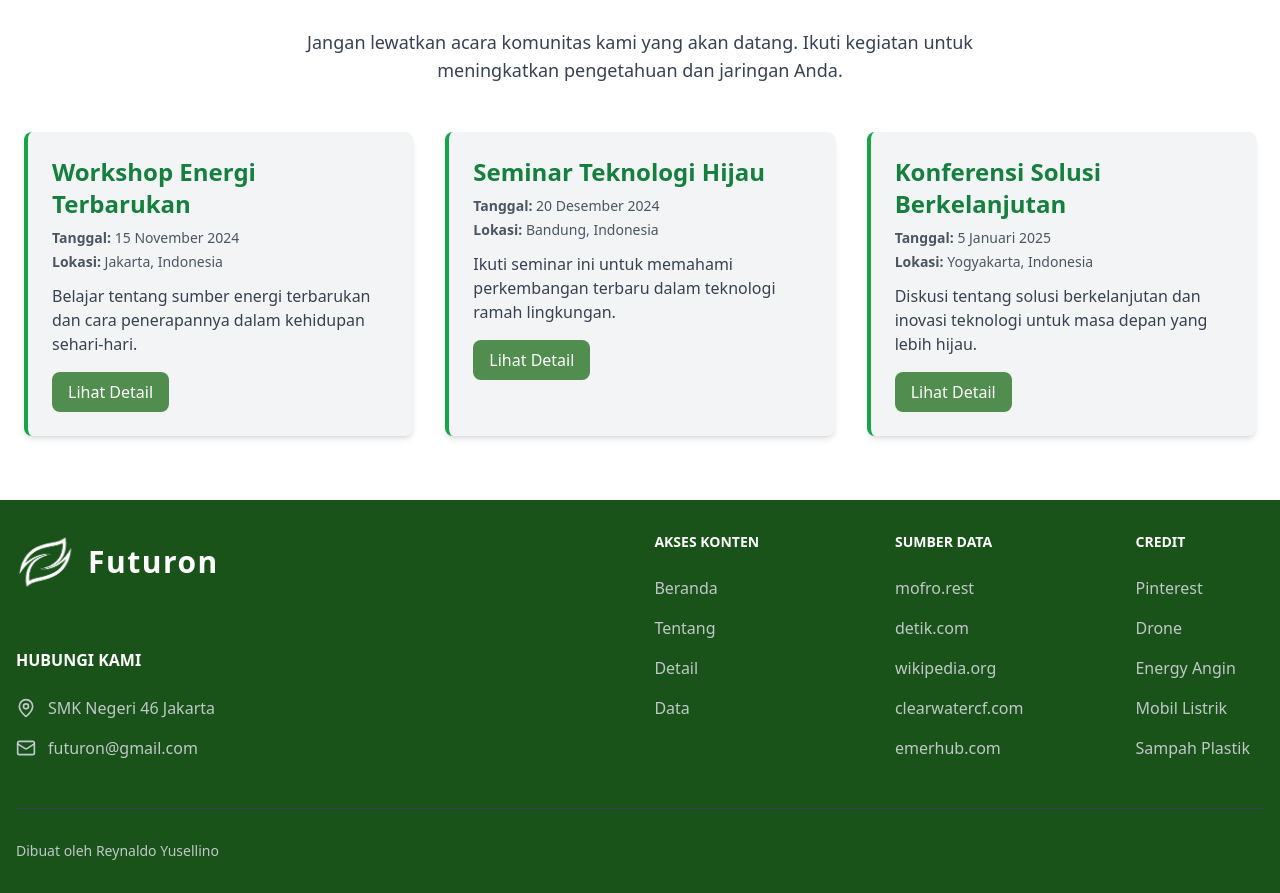
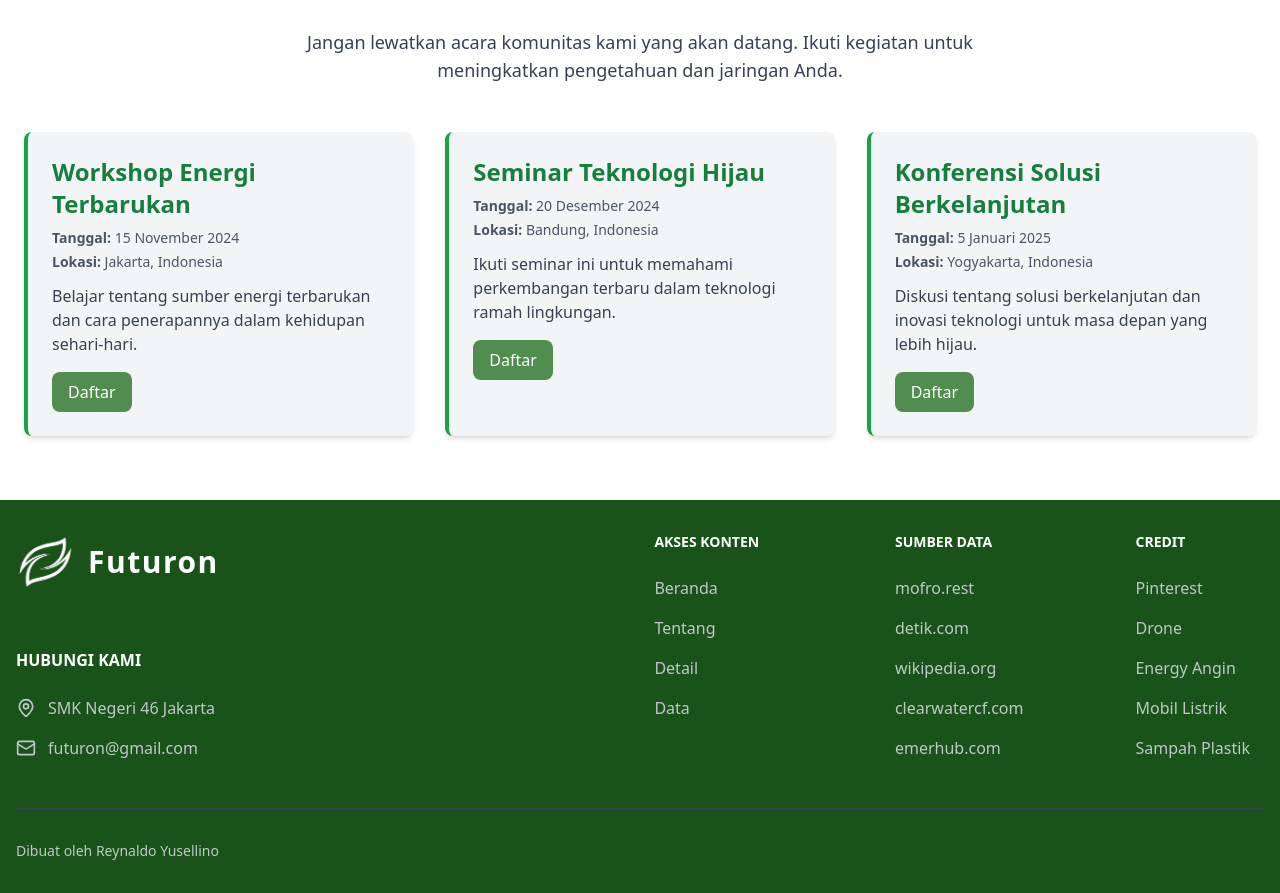
Before and after one commit to reynaldo0/Futuron, a React (Vite) app: page /comunity in a window 1280 px wide. Shown: the part 2060-2953 px from the top of the page. Built offline with nearby package versions, Linux system fonts and the light colour scheme; no server answers.

Commit message:
add : upcoming event

```diff
--- a/src/pages/Comunity/Comunity.jsx
+++ b/src/pages/Comunity/Comunity.jsx
@@ -2,7 +2,7 @@ import React from 'react'
 import Hero from './Hero'
 import Events from './Events'
 import Benefits from './Benefit'
-import UpcomingEventsSection from './UpcomingEvenrs'
+import UpcomingEvents from './UpcomingEvenrs'
 
 const Comunity = () => {
   return (
@@ -10,7 +10,7 @@ const Comunity = () => {
         <Hero/>
         <Events/>
         <Benefits/>
-        <UpcomingEventsSection/>
+        <UpcomingEvents/>
     </div>
   )
 }
--- a/src/pages/Comunity/UpcomingEvenrs.jsx
+++ b/src/pages/Comunity/UpcomingEvenrs.jsx
@@ -1,33 +1,20 @@
-// UpcomingEventsSection.jsx
 import React from "react";
+import { toast, ToastContainer } from "react-toastify"; // Import toast dan ToastContainer
+import 'react-toastify/dist/ReactToastify.css'; // Impor stylesheet untuk toast
 
-const UpcomingEventsSection = () => {
-  const events = [
-    {
-      title: "Workshop Energi Terbarukan",
-      date: "15 November 2024",
-      location: "Jakarta, Indonesia",
-      description:
-        "Belajar tentang sumber energi terbarukan dan cara penerapannya dalam kehidupan sehari-hari.",
-    },
-    {
-      title: "Seminar Teknologi Hijau",
-      date: "20 Desember 2024",
-      location: "Bandung, Indonesia",
-      description:
-        "Ikuti seminar ini untuk memahami perkembangan terbaru dalam teknologi ramah lingkungan.",
-    },
-    {
-      title: "Konferensi Solusi Berkelanjutan",
-      date: "5 Januari 2025",
-      location: "Yogyakarta, Indonesia",
-      description:
-        "Diskusi tentang solusi berkelanjutan dan inovasi teknologi untuk masa depan yang lebih hijau.",
-    },
-  ];
+const UpcomingEvents = () => {
+  const handleRegistrationClick = () => {
+    // Tampilkan toast info ketika tombol diklik
+    toast.info("Pendaftaran belum dibuka untuk acara ini!", {
+      position: 'top-center',
+      autoClose: 3000,
+      style: { backgroundColor: '#ffcc00', color: '#000' },
+    });
+  };
 
   return (
     <section className="py-16 bg-white">
+      <ToastContainer className="z-[999999999]" /> {/* Menambahkan ToastContainer di sini */}
       <div className="container mx-auto px-6 text-center">
         <h2 className="text-3xl md:text-4xl font-bold text-green-800 mb-8">
           Acara Mendatang
@@ -38,30 +25,76 @@ const UpcomingEventsSection = () => {
 
         {/* Events Cards */}
         <div className="grid gap-8 md:grid-cols-3">
-          {events.map((event, index) => (
-            <div
-              key={index}
-              className="bg-gray-100 shadow-md rounded-lg p-6 border-l-4 border-green-600 text-left"
-            >
+          {/* Acara 1 */}
+          <div className="bg-gray-100 shadow-md rounded-lg p-6 border-l-4 border-green-600 text-left">
             <h3 className="text-2xl font-semibold text-green-700 mb-2">
-                {event.title}
+              Workshop Energi Terbarukan
             </h3>
             <p className="text-sm text-gray-600 mb-1">
-                <strong>Tanggal:</strong> {event.date}
+              <strong>Tanggal:</strong> 15 November 2024
             </p>
             <p className="text-sm text-gray-600 mb-3">
-                <strong>Lokasi:</strong> {event.location}
+              <strong>Lokasi:</strong> Jakarta, Indonesia
             </p>
-              <p className="text-gray-700 mb-4">{event.description}</p>
-              <button className="bg-primary-300 text-white rounded-lg py-2 px-4 hover:bg-primary-400 transition-all">
-                Lihat Detail
+            <p className="text-gray-700 mb-4">
+              Belajar tentang sumber energi terbarukan dan cara penerapannya dalam kehidupan sehari-hari.
+            </p>
+            <button
+              className="bg-primary-300 text-white rounded-lg py-2 px-4 hover:bg-primary-400 transition-all"
+              onClick={handleRegistrationClick} // Terapkan handler di sini
+            >
+              Daftar
             </button>
           </div>
-          ))}
+
+          {/* Acara 2 */}
+          <div className="bg-gray-100 shadow-md rounded-lg p-6 border-l-4 border-green-600 text-left">
+            <h3 className="text-2xl font-semibold text-green-700 mb-2">
+              Seminar Teknologi Hijau
+            </h3>
+            <p className="text-sm text-gray-600 mb-1">
+              <strong>Tanggal:</strong> 20 Desember 2024
+            </p>
+            <p className="text-sm text-gray-600 mb-3">
+              <strong>Lokasi:</strong> Bandung, Indonesia
+            </p>
+            <p className="text-gray-700 mb-4">
+              Ikuti seminar ini untuk memahami perkembangan terbaru dalam teknologi ramah lingkungan.
+            </p>
+            <button
+              className="bg-primary-300 text-white rounded-lg py-2 px-4 hover:bg-primary-400 transition-all"
+              onClick={handleRegistrationClick}
+            >
+              Daftar
+            </button>
+          </div>
+
+          {/* Acara 3 */}
+          <div className="bg-gray-100 shadow-md rounded-lg p-6 border-l-4 border-green-600 text-left">
+            <h3 className="text-2xl font-semibold text-green-700 mb-2">
+              Konferensi Solusi Berkelanjutan
+            </h3>
+            <p className="text-sm text-gray-600 mb-1">
+              <strong>Tanggal:</strong> 5 Januari 2025
+            </p>
+            <p className="text-sm text-gray-600 mb-3">
+              <strong>Lokasi:</strong> Yogyakarta, Indonesia
+            </p>
+            <p className="text-gray-700 mb-4">
+              Diskusi tentang solusi berkelanjutan dan inovasi teknologi untuk masa depan yang lebih hijau.
+            </p>
+            <button
+              className="bg-primary-300 text-white rounded-lg py-2 px-4 hover:bg-primary-400 transition-all"
+              onClick={handleRegistrationClick}
+            >
+              Daftar
+            </button>
+          </div>
+
         </div>
       </div>
     </section>
   );
 };
 
-export default UpcomingEventsSection; // Export default komponen
+export default UpcomingEvents;
--- a/src/pages/Detail/Detail.jsx
+++ b/src/pages/Detail/Detail.jsx
@@ -1,8 +1,7 @@
 import React from 'react'
+import Community from './Community'
+import HeroDetail from './Hero'
 import MilestonesPage from './MilestoneCard'
-import Community from './Community'
-import Events from './Event'
-import HeroDetail from './Hero'
 
 const Detail = () => {
   return (
@@ -10,7 +9,6 @@ const Detail = () => {
         <HeroDetail/>
         <Community/>
         <MilestonesPage/>
-        <Events/>
     </div>
   )
 }
--- a/src/pages/Detail/Event.jsx
+++ /dev/null
@@ -1,116 +0,0 @@
-import React from 'react';
-import { ToastContainer, toast } from 'react-toastify';
-import 'react-toastify/dist/ReactToastify.css';
-import Slider from 'react-slick';
-
-import "slick-carousel/slick/slick.css";
-import "slick-carousel/slick/slick-theme.css";
-import { ArrowLeft, ArrowRight } from 'lucide-react';
-
-const upcomingEvents = [
-  {
-    title: "Pembersihan Pantai",
-    date: "15 November 2024",
-    description: "Bergabunglah dengan kami untuk membersihkan pantai dari sampah dan plastik.",
-  },
-  {
-    title: "Festival Energi Terbarukan",
-    date: "5 Desember 2024",
-    description: "Ikuti festival yang menampilkan teknologi energi terbarukan terbaru.",
-  },
-  {
-    title: "Sesi Edukasi Daur Ulang",
-    date: "20 Desember 2024",
-    description: "Pelajari cara mendaur ulang dengan efektif melalui sesi edukasi interaktif.",
-  },
-  {
-    title: "Pelatihan Energi Hijau",
-    date: "10 Januari 2025",
-    description: "Pelatihan mengenai teknologi energi hijau dan aplikasinya.",
-  },
-  {
-    title: "Konferensi Lingkungan",
-    date: "25 Januari 2025",
-    description: "Diskusi tentang tantangan lingkungan dan solusi berkelanjutan.",
-  },
-  {
-    title: "Pameran Inovasi Teknologi",
-    date: "15 Februari 2025",
-    description: "Pameran yang menampilkan inovasi terbaru di bidang teknologi.",
-  },
-];
-
-const CustomPrevArrow = ({ onClick }) => (
-  <button
-    className="absolute top-1/2 -left-5 md:-left-10 z-10 transform -translate-y-1/2 bg-primary-300 text-white p-3 rounded-full shadow-lg hover:bg-primary-400 transition duration-300"
-    onClick={onClick}
-  >
-    <ArrowLeft/>
-  </button>
-);
-
-const CustomNextArrow = ({ onClick }) => (
-  <button
-    className="absolute top-1/2 -right-5 md:-right-10 z-10 transform -translate-y-1/2 bg-primary-300 text-white p-3 rounded-full shadow-lg hover:bg-primary-400 transition duration-300"
-    onClick={onClick}
-  >
-    <ArrowRight/>
-  </button>
-);
-
-const Events = () => {
-  const handleRegistrationClick = () => {
-    toast.info("Pendaftaran belum dibuka untuk acara ini!", {
-      position: 'top-center',
-      autoClose: 3000,
-      style: { backgroundColor: '#ffcc00', color: '#000' },
-    });
-  };
-
-  const settings = {
-    dots: true,
-    infinite: true,
-    speed: 500,
-    slidesToShow: 3,
-    slidesToScroll: 1,
-    prevArrow: <CustomPrevArrow />,
-    nextArrow: <CustomNextArrow />,
-    responsive: [
-      {
-        breakpoint: 1024,
-        settings: {
-          slidesToShow: 2,
-        },
-      },
-      {
-        breakpoint: 768,
-        settings: {
-          slidesToShow: 1,
-        },
-      },
-    ],
-  };
-
-  return (
-    <div className="container mx-auto py-32 p-8 relative">
-      <ToastContainer style={{ zIndex: 9999999999 }} />
-      <h2 className="text-4xl md:text-5xl font-bold text-primary-400 text-center mb-6">Acara Mendatang</h2>
-      <Slider {...settings}>
-        {upcomingEvents.map((event) => (
-          <div key={event.title} className="">
-            <div className="border border-primary-300 rounded-lg mx-5 shadow-lg p-6 flex flex-col justify-between">
-              <h3 className="text-xl font-bold text-primary-400 mb-2">{event.title}</h3>
-              <p className="text-primary-400 mb-4">{event.date}</p>
-              <p className="text-primary-400 mb-4 flex-1">{event.description}</p>
-              <button onClick={handleRegistrationClick} className="bg-primary-300 hover:bg-primary-300/90 text-white py-2 px-4 rounded-lg transition duration-300">
-                Daftar Sekarang
-              </button>
-            </div>
-          </div>
-        ))}
-      </Slider>
-    </div>
-  );
-};
-
-export default Events;
```
Lines whose indentation alone changed are shown as unchanged.
